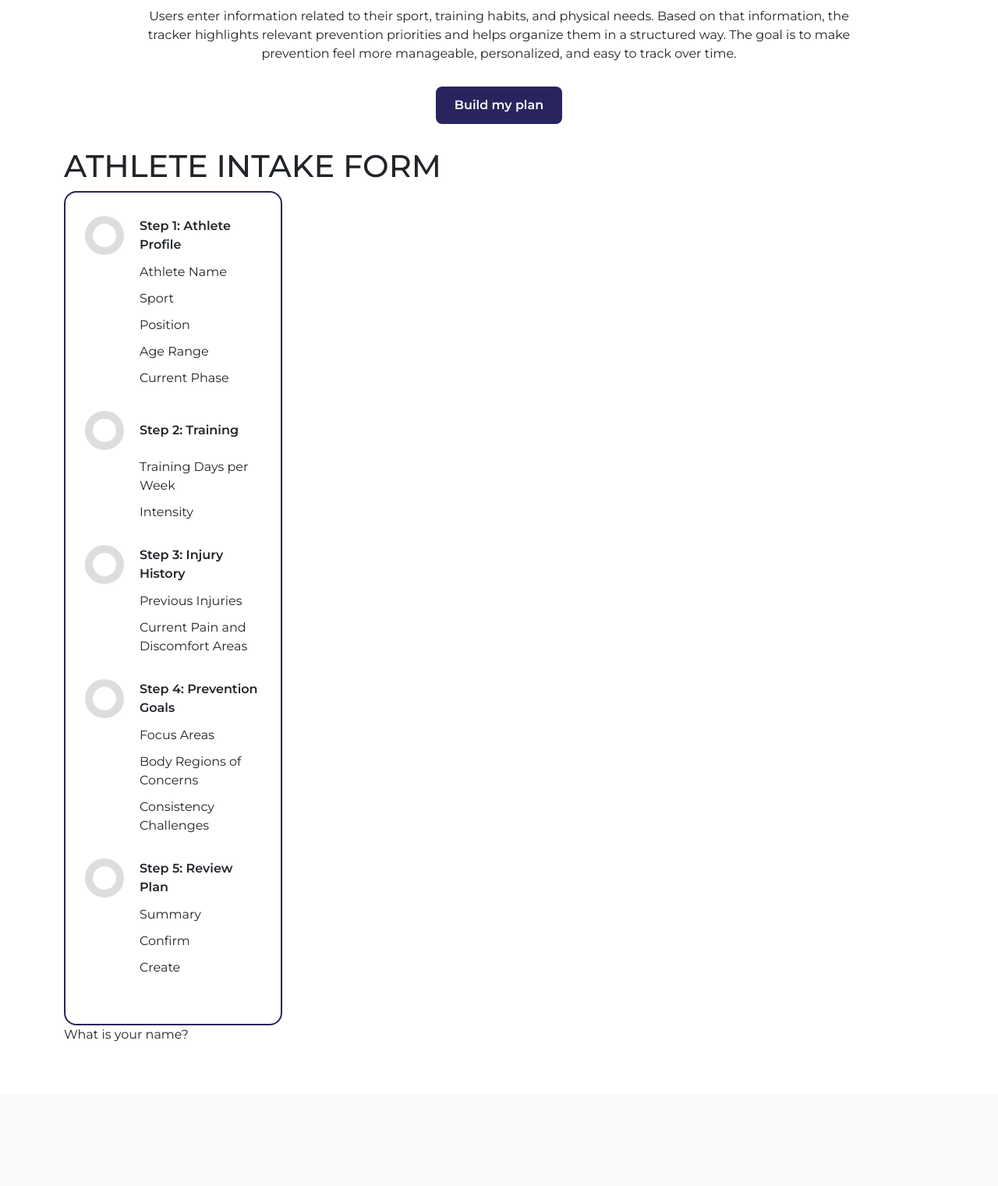
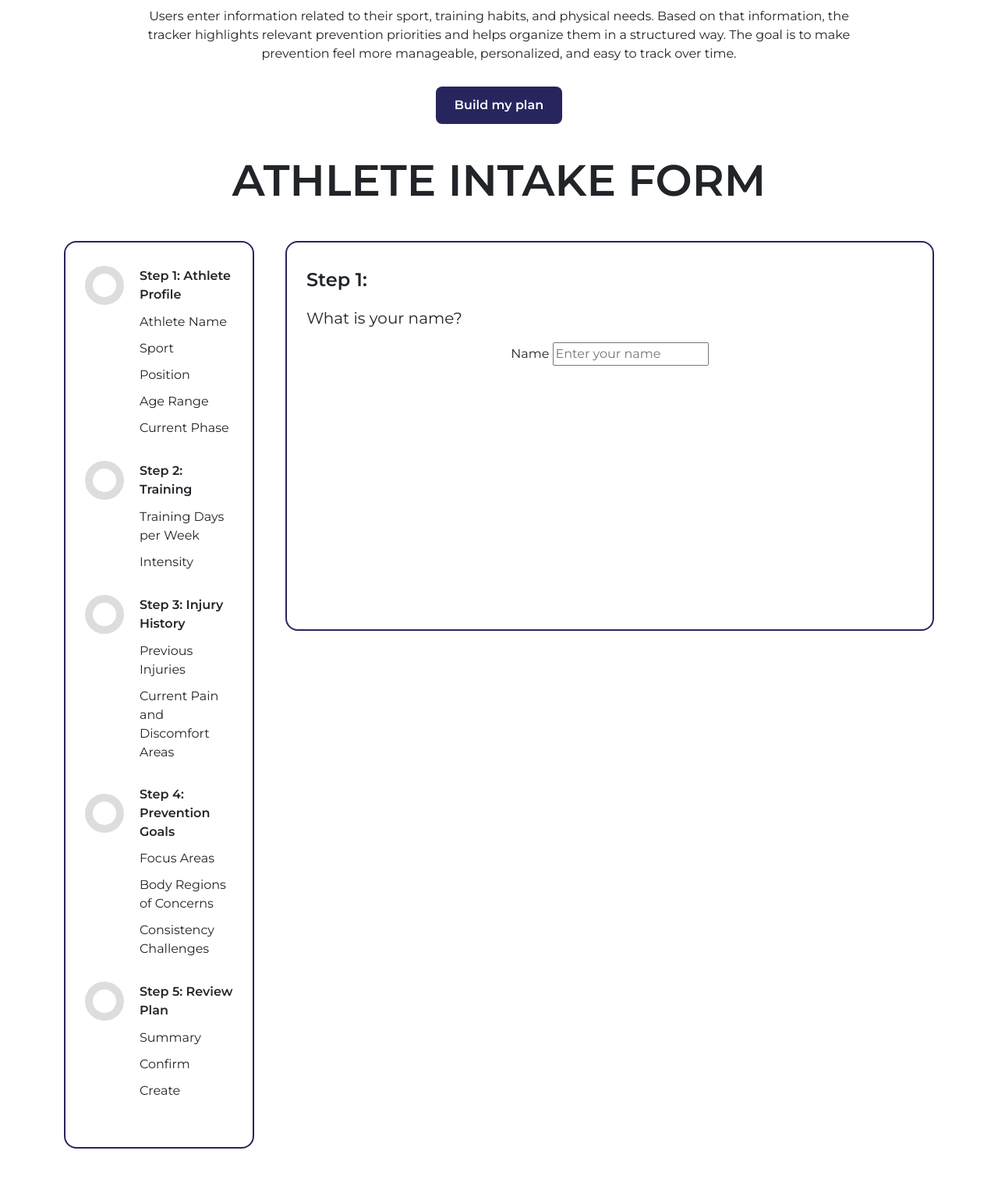
Before and after one commit to tiffneyjo/athleteIQ, a Flask app: page /tracker in a window 1280 px wide. Shown: the part 767-2288 px from the top of the page at 78% size. Before the commit the page ends 2103 px from the top, so only its background shows below. Run offline with Flask 3, Linux system fonts and the light colour scheme.

Commit message:
completed form interface

```diff
--- a/app.py
+++ b/app.py
@@ -13,4 +13,4 @@ def tracker():
 
 
 if __name__ == "__main__":
-    app.run(debug=True)
+    app.run(debug=True, port=5001)
--- a/static/styles.css
+++ b/static/styles.css
@@ -95,12 +95,19 @@ ol li {
     padding-right: 10px;
 }
 
+
+
+.tracker_sectionform{
+    text-align: center;
+}
+
 .tracker_section{
     text-align: center;
 }
 
 
 .tracker_title {
+    text-align: center;
     font-size: 3.5rem;
     font-weight:bold;
     padding-bottom: 20px;
@@ -132,6 +139,12 @@ ol li {
     background-color: #173ca0;
 }
 
+#tracker_layout{
+    display: flex;
+    align-items: flex-start;
+    gap: 40px;
+}
+
 .tracker_sidebar{
     display: flex;
     flex-direction: column;
@@ -142,6 +155,27 @@ ol li {
     background-color: white;
     min-height: 500px;
     align-items: flex-start;
+}
+
+#intake_form{
+    width: 980px;
+    padding: 30px 25px;
+    border: 2px solid #28255E;
+    border-radius: 16px;
+    background-color: white;
+    min-height: 500px;
+    align-items: flex-start;
+}
+
+.intake_text{
+    text-align: left;
+    font-size: 20px;
+}
+
+.intake_header{
+    text-align: left;
+    font-size: 1.5rem;
+    font-weight:bold;
 }
 
 .progress_line{
@@ -179,7 +213,3 @@ ol li {
 .step_block{
     padding-bottom: 20px;
 }
-
-#tracker_form{
-
-}
--- a/templates/tracker.html
+++ b/templates/tracker.html
@@ -21,7 +21,8 @@
 
 
     <section class="tracker_sectionform">
-        <h1 class="tracker_anchor" class="tracker_title"> ATHLETE INTAKE FORM </h1>
+        <div id="tracker_anchor"> <p class="tracker_title">ATHLETE INTAKE FORM</p> </div>
+            <div id="tracker_layout">
                 <div class="tracker_sidebar">
 
                     <div class="step_block">
@@ -40,11 +41,13 @@
                         </div>
                     </div>
 
+
                     <div class="step_block">
                         <div class="step_item">
                             <div class="progress_line"></div>
                             <p class="progress_title">Step 2: Training</p>
                         </div>
+
                         <div class="step_content">
                             <p class="progress_item">Training Days per Week</p>
                             <p class="progress_item">Intensity</p>
@@ -52,11 +55,13 @@
                     </div>
 
 
+
                     <div class="step_block">
                         <div class="step_item">
                             <div class="progress_line"></div>
                             <p class="progress_title">Step 3: Injury History</p>
                         </div>
+
                         <div class="step_content">
                             <p class="progress_item">Previous Injuries</p>
                             <p class="progress_item">Current Pain and Discomfort Areas</p>
@@ -64,11 +69,13 @@
                     </div>
 
 
+
                     <div class="step_block">
                         <div class="step_item">
                             <div class="progress_line"></div>
                             <p class="progress_title">Step 4: Prevention Goals</p>
                         </div>
+
                         <div class="step_content">
                             <p class="progress_item">Focus Areas</p>
                             <p class="progress_item">Body Regions of Concerns</p>
@@ -77,21 +84,30 @@
                     </div>
 
 
+
+
                     <div class="step_block">
                         <div class="step_item">
                             <div class="progress_line"></div>
                             <p class="progress_title">Step 5: Review Plan</p>
                         </div>
+
                         <div class="step_content">
                             <p class="progress_item">Summary</p>
                             <p class="progress_item">Confirm</p>
                             <p class="progress_item">Create</p>
                         </div>
                     </div>
+
                 </div>
 
-        <div id="tracker_form">
-            <p>What is your name?</p>
+                <div id="intake_form">
+                    <p class="intake_header"> Step 1:</p>
+                    <p class="intake_text">What is your name?</p>
+                    <label for="name">Name</label>
+                    <input type="text" id="name" name="name" placeholder="Enter your name">
+
+                </div>
 
             </div>
     </section>
```
Lines whose indentation alone changed are shown as unchanged.
